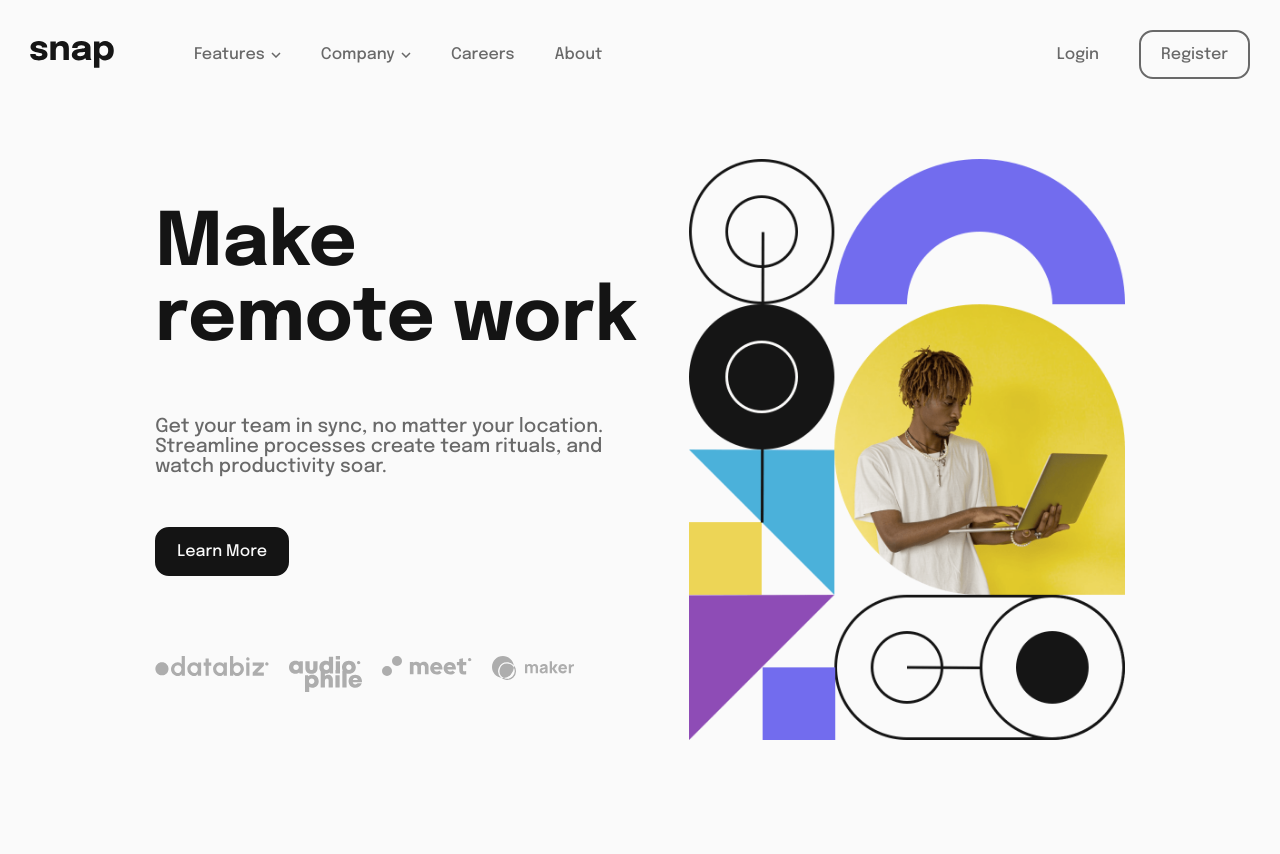
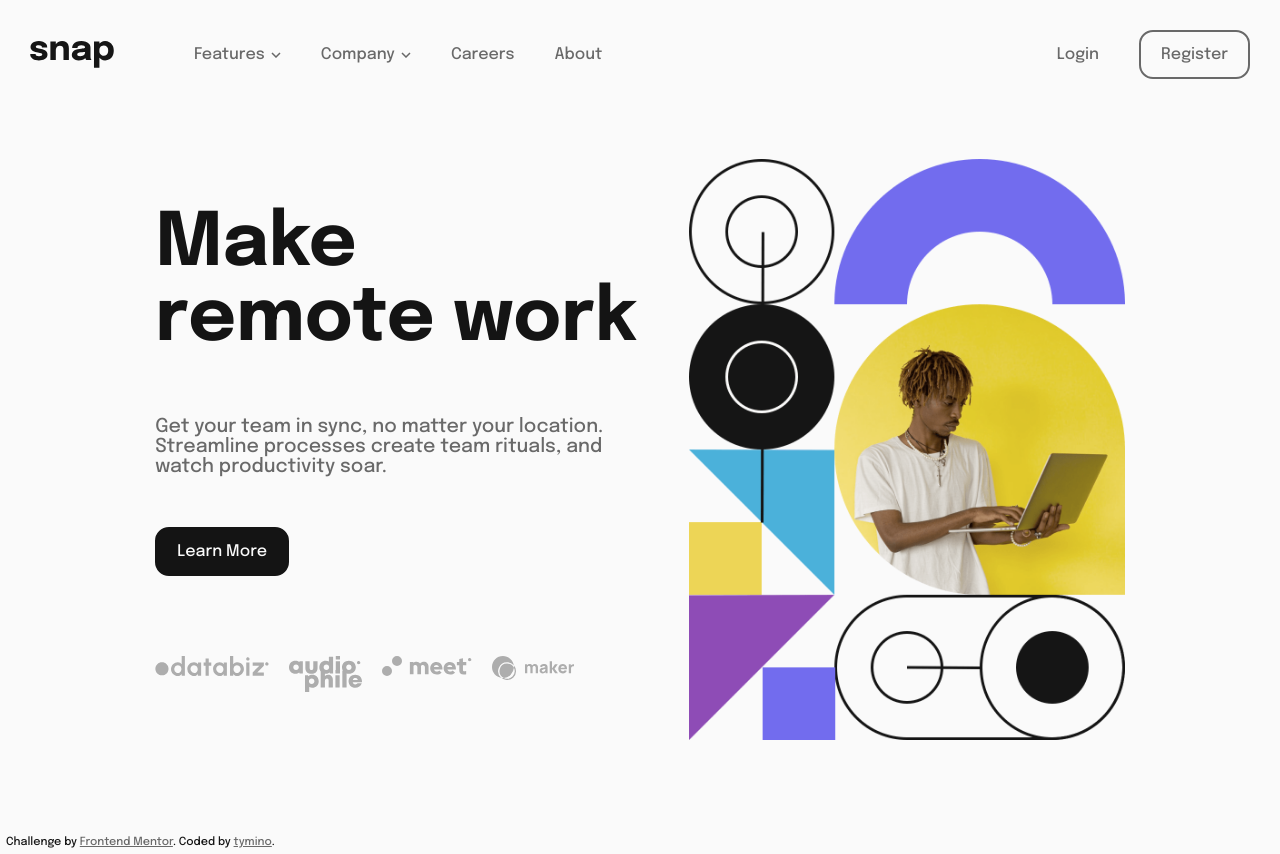
Before and after one commit to tymino/frontendmentor_intro-section-with-dropdown-navigation, a Vue app: page / in a window 1280 px wide. Built offline with nearby package versions, Linux system fonts and the light colour scheme.

Commit message:
add attribution

```diff
--- a/src/App.vue
+++ b/src/App.vue
@@ -2,6 +2,14 @@
   <div class="main">
     <c-navbar />
     <c-content />
+    <div class="attribution">
+      Challenge by
+      <a
+        href="https://www.frontendmentor.io/challenges/intro-section-with-dropdown-navigation-ryaPetHE5"
+        target="_blank"
+        >Frontend Mentor</a
+      >. Coded by <a href="https://github.com/tymino">tymino</a>.
+    </div>
   </div>
 </template>
 
@@ -17,7 +25,7 @@ export default {
 };
 </script>
 
-<style>
+<style lang="scss">
 :root {
   --font-size: 16px;
   --font-family: 'Epilogue', sans-serif;
@@ -38,6 +46,7 @@ html {
   background: var(--color-white);
 }
 #app {
+  position: relative;
   text-align: center;
   padding: 30px;
 }
@@ -47,4 +56,20 @@ html {
   flex-direction: column;
   justify-content: center;
 }
+
+.attribution {
+  position: absolute;
+  bottom: 6px;
+  left: 6px;
+  font-size: 0.7rem;
+  color: var(--color-black);
+
+  a {
+    color: var(--color-gray);
+
+    &:hover {
+      color: var(--color-black);
+    }
+  }
+}
 </style>
```
